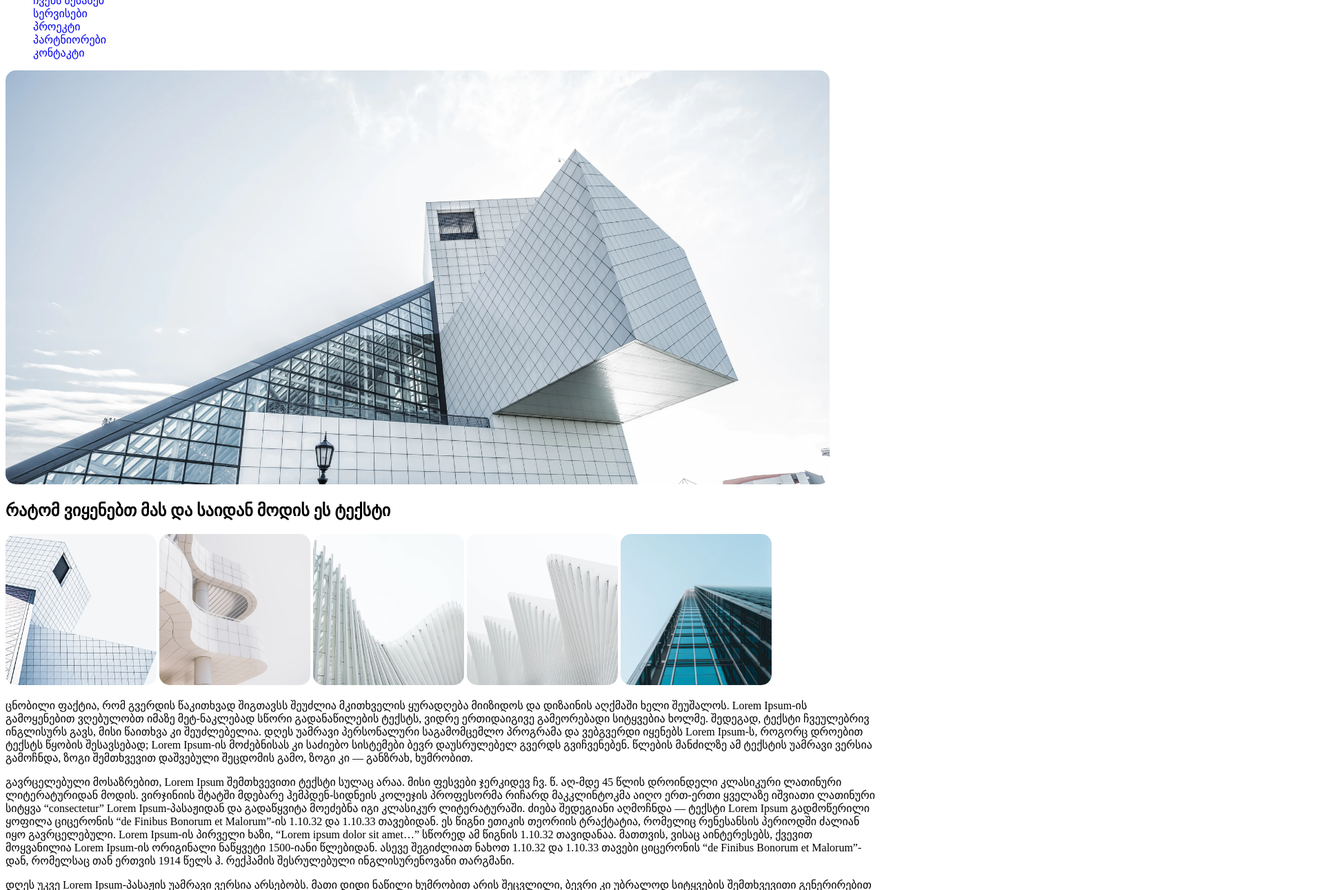
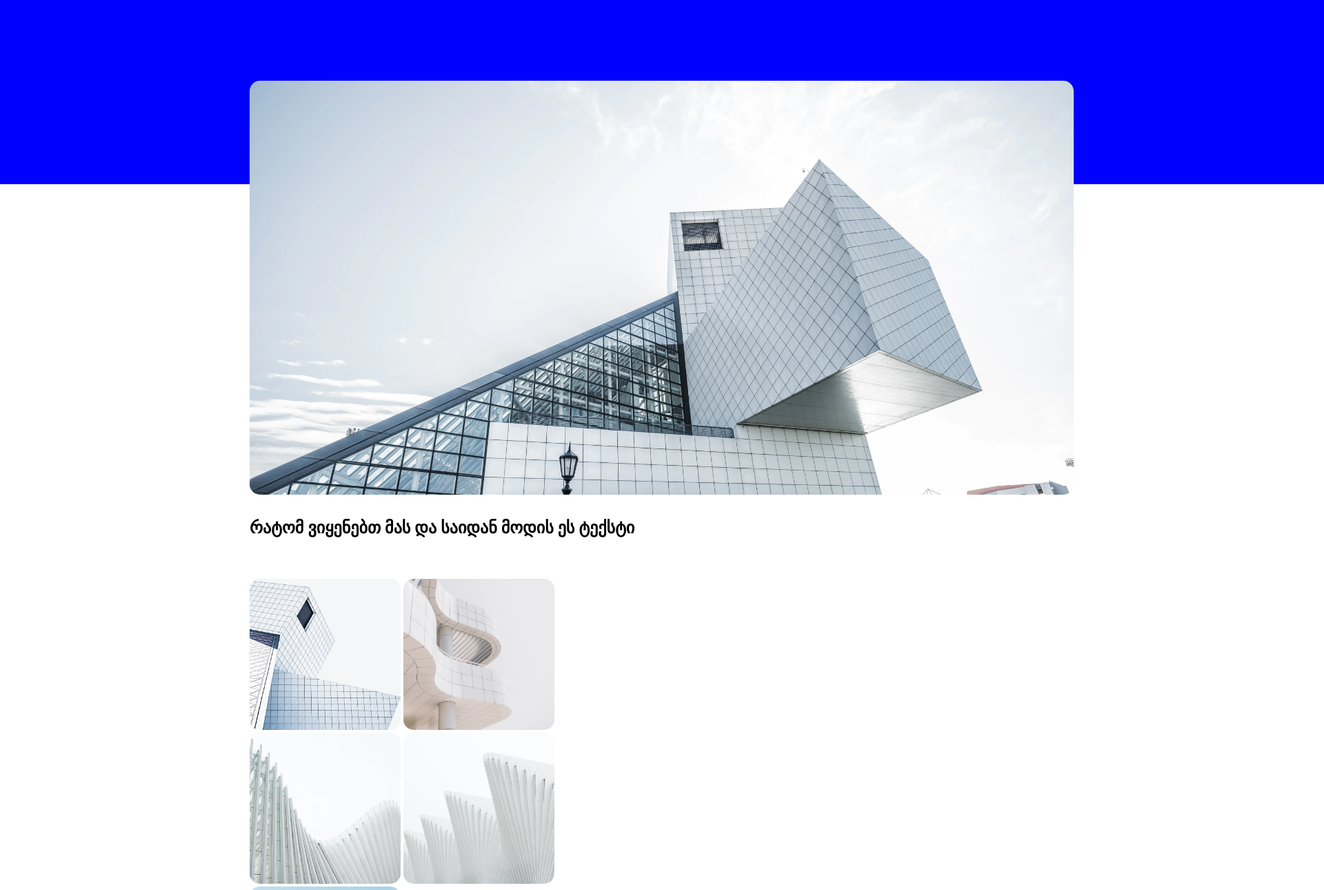
Before and after one commit to avlokha/front-lesson-5, a plain HTML site: page index.html in a window 1280 px wide. Shown: the part 121-1411 px from the top of the page at 69% size, 1920 px wide, since content can reach past the window. Drawn offline with Linux system fonts and the light colour scheme.

Commit message:
add some css margins and paddings

```diff
--- a/css/style.css
+++ b/css/style.css
@@ -1,6 +1,84 @@
-a{
-	text-decoration: none;
+* {
+  margin: 0;
+  padding: 0;
+  box-sizing: border-box;
 }
-ul, ol{
-	list-style: none;
+a {
+  text-decoration: none;
+  color: white;
 }
+ul,
+ol {
+  list-style: none;
+}
+header {
+  background-color: blue;
+  height: 387.56px;
+  width: 1920px;
+  margin-bottom: -150px;
+}
+li {
+  display: inline-block;
+}
+header img {
+  width: 115px;
+  height: 65px;
+  margin-left: 240px;
+  margin-top: 40px;
+  margin-right: 488px;
+}
+nav,
+header ul {
+  display: inline-block;
+  vertical-align: super;
+}
+li {
+  margin-left: 45px;
+  font-size: 16px;
+}
+.contact-link {
+  background-color: #ffffff;
+  color: black;
+
+  border-radius: 28px;
+
+  padding-left: 36px;
+  padding-right: 36px;
+  padding-top: 18px;
+  padding-bottom: 18px;
+}
+.rectangle-91 {
+  border-radius: 15px;
+  margin-left: 362px;
+  margin-top: -10px;
+  margin-right: 362px;
+  margin-bottom: 30px;
+}
+.h2 {
+  margin-left: 362px;
+  margin-top: 30px;
+  margin-bottom: 60px;
+}
+.img {
+  margin-left: 362px;
+  margin-right: 362px;
+  margin-bottom: 60px;
+}
+p {
+  width: 951px;
+  margin-left: 485px;
+  margin-top: 18px;
+  margin-bottom: 58px;
+}
+.damatebiti-info {
+  background-color: blue;
+  margin-left: 790px;
+  margin-right: 789px;
+  margin-bottom: 196px;
+  padding-left: 57px;
+  padding-top: 18px;
+  padding-right: 77px;
+  padding-bottom: 18px;
+
+  border-radius: 28px;
+}
--- a/index.html
+++ b/index.html
@@ -1,15 +1,15 @@
 <!DOCTYPE html>
 <html>
   <head>
-	<meta charset="utf-8">
-	<meta name="viewport" content="width=device-width, initial-scale=1">
+    <meta charset="utf-8" />
+    <meta name="viewport" content="width=device-width, initial-scale=1" />
     <title>task 5</title>
-	<link rel="stylesheet" type="text/css" href="css/style.css">
+    <link rel="stylesheet" type="text/css" href="css/style.css" />
   </head>
   <body>
     <header>
       <a href="#">
-			<img src="img/group 2.svg" alt="logo">
+        <img src="img/group 2.svg" alt="logo" />
       </a>
       <nav>
         <ul>
@@ -37,25 +37,60 @@
     <section>
       <div>
         <a class="rectangle-91" href="#">
-				<img src="img/rectangle 91.png" alt="image rectangle 91">
+          <img src="img/rectangle 91.png" alt="image rectangle 91" />
         </a>
-			<h2>რატომ ვიყენებთ მას და საიდან მოდის ეს ტექსტი</h2>
-			<img src="img/rectangle 92.png" alt="image rectangle 92">
-			<img src="img/rectangle 93.png" alt="image rectangle 93">
-			<img src="img/rectangle 94.png" alt="image rectangle 94">
-			<img src="img/rectangle 95.png" alt="image rectangle 95">
-			<img src="img/rectangle 96.png" alt="image rectangle 96">
+      </div>
+      <h2 class="h2">რატომ ვიყენებთ მას და საიდან მოდის ეს ტექსტი</h2>
+      <div class="img">
+        <img src="img/rectangle 92.png" alt="image rectangle 92" />
+        <img src="img/rectangle 93.png" alt="image rectangle 93" />
+        <img src="img/rectangle 94.png" alt="image rectangle 94" />
+        <img src="img/rectangle 95.png" alt="image rectangle 95" />
+        <img src="img/rectangle 96.png" alt="image rectangle 96" />
+      </div>
+      <div>
         <p>
-				ცნობილი ფაქტია, რომ გვერდის წაკითხვად შიგთავსს შეუძლია მკითხველის ყურადღება მიიზიდოს და დიზაინის აღქმაში ხელი შეუშალოს. Lorem Ipsum-ის გამოყენებით ვღებულობთ იმაზე მეტ-ნაკლებად სწორი გადანაწილების ტექსტს, ვიდრე ერთიდაიგივე გამეორებადი სიტყვებია ხოლმე. შედეგად, ტექსტი ჩვეულებრივ ინგლისურს გავს, მისი წაითხვა კი შეუძლებელია. დღეს უამრავი პერსონალური საგამომცემლო პროგრამა და ვებგვერდი იყენებს Lorem Ipsum-ს, როგორც დროებით ტექსტს წყობის შესავსებად; Lorem Ipsum-ის მოძებნისას კი საძიებო სისტემები ბევრ დაუსრულებელ გვერდს გვიჩვენებენ. წლების მანძილზე ამ ტექსტის უამრავი ვერსია გამოჩნდა, ზოგი შემთხვევით დაშვებული შეცდომის გამო, ზოგი კი — განზრახ, ხუმრობით.
+          ცნობილი ფაქტია, რომ გვერდის წაკითხვად შიგთავსს შეუძლია მკითხველის
+          ყურადღება მიიზიდოს და დიზაინის აღქმაში ხელი შეუშალოს. Lorem Ipsum-ის
+          გამოყენებით ვღებულობთ იმაზე მეტ-ნაკლებად სწორი გადანაწილების ტექსტს,
+          ვიდრე ერთიდაიგივე გამეორებადი სიტყვებია ხოლმე. შედეგად, ტექსტი
+          ჩვეულებრივ ინგლისურს გავს, მისი წაითხვა კი შეუძლებელია. დღეს უამრავი
+          პერსონალური საგამომცემლო პროგრამა და ვებგვერდი იყენებს Lorem Ipsum-ს,
+          როგორც დროებით ტექსტს წყობის შესავსებად; Lorem Ipsum-ის მოძებნისას კი
+          საძიებო სისტემები ბევრ დაუსრულებელ გვერდს გვიჩვენებენ. წლების მანძილზე
+          ამ ტექსტის უამრავი ვერსია გამოჩნდა, ზოგი შემთხვევით დაშვებული შეცდომის
+          გამო, ზოგი კი — განზრახ, ხუმრობით.
         </p>
         <p>
-				გავრცელებული მოსაზრებით, Lorem Ipsum შემთხვევითი ტექსტი სულაც არაა. მისი ფესვები ჯერკიდევ ჩვ. წ. აღ-მდე 45 წლის დროინდელი კლასიკური ლათინური ლიტერატურიდან მოდის. ვირჯინიის შტატში მდებარე ჰემპდენ-სიდნეის კოლეჯის პროფესორმა რიჩარდ მაკკლინტოკმა აიღო ერთ-ერთი ყველაზე იშვიათი ლათინური სიტყვა “consectetur” Lorem Ipsum-პასაჟიდან და გადაწყვიტა მოეძებნა იგი კლასიკურ ლიტერატურაში. ძიება შედეგიანი აღმოჩნდა — ტექსტი Lorem Ipsum გადმოწერილი ყოფილა ციცერონის “de Finibus Bonorum et Malorum”-ის 1.10.32 და 1.10.33 თავებიდან. ეს წიგნი ეთიკის თეორიის ტრაქტატია, რომელიც რენესანსის პერიოდში ძალიან იყო გავრცელებული. Lorem Ipsum-ის პირველი ხაზი, “Lorem ipsum dolor sit amet…” სწორედ ამ წიგნის 1.10.32 თავიდანაა. მათთვის, ვისაც აინტერესებს, ქვევით მოყვანილია Lorem Ipsum-ის ორიგინალი ნაწყვეტი 1500-იანი წლებიდან. ასევე შეგიძლიათ ნახოთ 1.10.32 და 1.10.33 თავები ციცერონის “de Finibus Bonorum et Malorum”-დან, რომელსაც თან ერთვის 1914 წელს ჰ. რექჰამის შესრულებული ინგლისურენოვანი თარგმანი.
+          გავრცელებული მოსაზრებით, Lorem Ipsum შემთხვევითი ტექსტი სულაც არაა.
+          მისი ფესვები ჯერკიდევ ჩვ. წ. აღ-მდე 45 წლის დროინდელი კლასიკური
+          ლათინური ლიტერატურიდან მოდის. ვირჯინიის შტატში მდებარე ჰემპდენ-სიდნეის
+          კოლეჯის პროფესორმა რიჩარდ მაკკლინტოკმა აიღო ერთ-ერთი ყველაზე იშვიათი
+          ლათინური სიტყვა “consectetur” Lorem Ipsum-პასაჟიდან და გადაწყვიტა
+          მოეძებნა იგი კლასიკურ ლიტერატურაში. ძიება შედეგიანი აღმოჩნდა — ტექსტი
+          Lorem Ipsum გადმოწერილი ყოფილა ციცერონის “de Finibus Bonorum et
+          Malorum”-ის 1.10.32 და 1.10.33 თავებიდან. ეს წიგნი ეთიკის თეორიის
+          ტრაქტატია, რომელიც რენესანსის პერიოდში ძალიან იყო გავრცელებული. Lorem
+          Ipsum-ის პირველი ხაზი, “Lorem ipsum dolor sit amet…” სწორედ ამ წიგნის
+          1.10.32 თავიდანაა. მათთვის, ვისაც აინტერესებს, ქვევით მოყვანილია Lorem
+          Ipsum-ის ორიგინალი ნაწყვეტი 1500-იანი წლებიდან. ასევე შეგიძლიათ ნახოთ
+          1.10.32 და 1.10.33 თავები ციცერონის “de Finibus Bonorum et
+          Malorum”-დან, რომელსაც თან ერთვის 1914 წელს ჰ. რექჰამის შესრულებული
+          ინგლისურენოვანი თარგმანი.
         </p>
         <p>
-				დღეს უკვე Lorem Ipsum-პასაჟის უამრავი ვერსია არსებობს. მათი დიდი ნაწილი ხუმრობით არის შეცვლილი, ბევრი კი უბრალოდ სიტყვების შემთხვევითი გენერირებით დაიწერა. ინტერნეტში არსებული გენერატორები, როგორც წესი, წინასწარ განსაზღვრული ტექსტის ნაგლეჯს იმეორებენ ხოლმე, ამიტომ ეს პირველი ნამდვილი გენერატორია. იგი რთული და მართებული სტრუქტურის წინადადებების ასაწყობად 200-მდე ლათინური სიტყვისგან შემდგარ ლექსიკონს იყენებს. შედეგად მიიღება ტექსტი, რომელიც ვიზუალურად მაქსიმალურად ახლოსაა რეალურთან. გენერირებული Lorem Ipsum არასოდეს არ არის გამეორებადი, შემთხვევითი სიტყვების ან ხუმრობების შემცველი.
+          დღეს უკვე Lorem Ipsum-პასაჟის უამრავი ვერსია არსებობს. მათი დიდი
+          ნაწილი ხუმრობით არის შეცვლილი, ბევრი კი უბრალოდ სიტყვების შემთხვევითი
+          გენერირებით დაიწერა. ინტერნეტში არსებული გენერატორები, როგორც წესი,
+          წინასწარ განსაზღვრული ტექსტის ნაგლეჯს იმეორებენ ხოლმე, ამიტომ ეს
+          პირველი ნამდვილი გენერატორია. იგი რთული და მართებული სტრუქტურის
+          წინადადებების ასაწყობად 200-მდე ლათინური სიტყვისგან შემდგარ ლექსიკონს
+          იყენებს. შედეგად მიიღება ტექსტი, რომელიც ვიზუალურად მაქსიმალურად
+          ახლოსაა რეალურთან. გენერირებული Lorem Ipsum არასოდეს არ არის
+          გამეორებადი, შემთხვევითი სიტყვების ან ხუმრობების შემცველი.
         </p>
-			<a class="damatebiti-info" href="#"
-				target="blank">დამატებითი იმფორმაცია
+        <a class="damatebiti-info" href="#" target="blank"
+          >დამატებითი იმფორმაცია
         </a>
       </div>
     </section>
@@ -63,9 +98,9 @@
       <div>
         <span class="yvela">ყველა უფლება დაცულია</span>
         <span class="damzadebulia">დამზადებულია</span>
-			<img class="heart" src="img/group 73.png" alt="img heart">
+        <img class="heart" src="img/group 73.png" alt="img heart" />
         <span class="it">-ით</span>
-			<img class="smartweb" src="img/group 72.png" alt="logo">
+        <img class="smartweb" src="img/group 72.png" alt="logo" />
       </div>
     </footer>
   </body>
```
Lines whose indentation alone changed are shown as unchanged.
